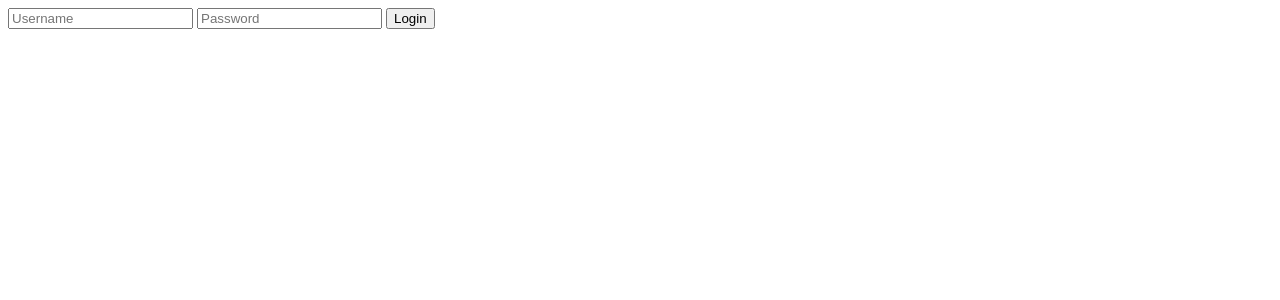
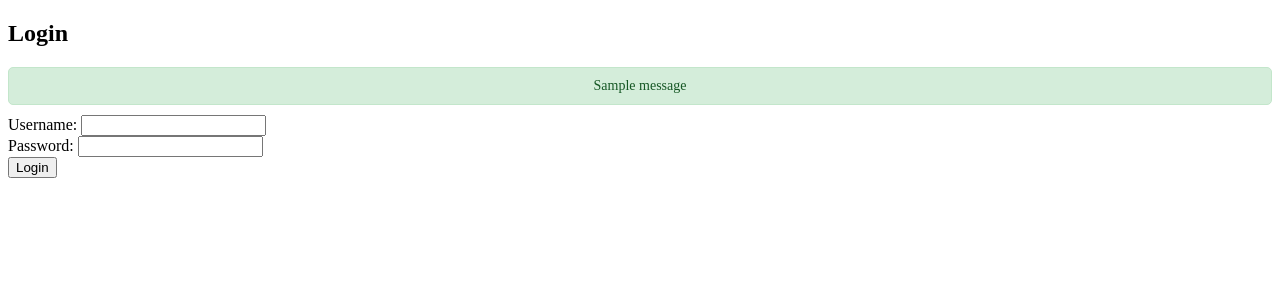
Before and after one commit to bchang092/med_web, a Django app: page /login/ in a window 1280 px wide. Shown: the top 300 px of the page. Run offline with Django 5.2, Linux system fonts and the light colour scheme; tables that the repository leaves empty hold one stand-in row (values such as "Sample post"); one stand-in notice (Sample message) is shown.

Commit message:
fixed user login page logic

```diff
--- a/backend/authentication/templates/authentication/login.html
+++ b/backend/authentication/templates/authentication/login.html
@@ -1,6 +1,54 @@
-<form method="post">
-    {% csrf_token %}
-    <input type="text" name="username" placeholder="Username" required>
-    <input type="password" name="password" placeholder="Password" required>
-    <button type="submit">Login</button>
-  </form>
+<!DOCTYPE html>
+<html lang="en">
+<head>
+    <meta charset="UTF-8" />
+    <meta name="viewport" content="width=device-width, initial-scale=1.0" />
+    <title>Login</title>
+    <style>
+        /* Add custom styles for messages */
+        .message {
+            padding: 10px;
+            margin: 10px 0;
+            border-radius: 5px;
+            font-size: 14px;
+            text-align: center;
+        }
+
+        .success {
+            background-color: #d4edda;
+            color: #155724;
+            border: 1px solid #c3e6cb;
+        }
+
+        .error {
+            background-color: #f8d7da;
+            color: #721c24;
+            border: 1px solid #f5c6cb;
+        }
+    </style>
+</head>
+<body>
+    <h2>Login</h2>
+
+    <!-- Display Messages -->
+    {% if messages %}
+        {% for message in messages %}
+            <div class="message {% if message.tags %}{{ message.tags }}{% endif %}">
+                {{ message }}
+            </div>
+        {% endfor %}
+    {% endif %}
+
+    <!-- Login Form -->
+    <form method="POST">
+        {% csrf_token %}
+        <label for="username">Username:</label>
+        <input type="text" id="username" name="username" required /><br />
+
+        <label for="password">Password:</label>
+        <input type="password" id="password" name="password" required /><br />
+
+        <button type="submit">Login</button>
+    </form>
+</body>
+</html>
--- a/backend/authentication/views.py
+++ b/backend/authentication/views.py
@@ -55,14 +55,15 @@ def login_user(request):
         user = authenticate(request, username=username, password=password) #returns none if nothing is found
         if user is not None:
             login(request, user)
-            messages.success(request, "Logged in successfully!")
+            # messages.success(request, "Logged in successfully!")
             volunteer_url = reverse('volunteer_page')  # Named URL for the volunteer page
             return redirect(volunteer_url)
 
         else:
-            messages.error(request, "Invalid username or password!",{'error': 'Invalid credentials'})
-            return render(request, 'authentication/login.html', {'error': 'Invalid credentials'})
+            messages.error(request, "Invalid username or password! Try again.")
 
+    #clear out messages after they are redered once
+    storage = messages.get_messages(request)
     return render(request, 'authentication/login.html')
 
 
```
Also changed, not shown: backend/db.sqlite3.
